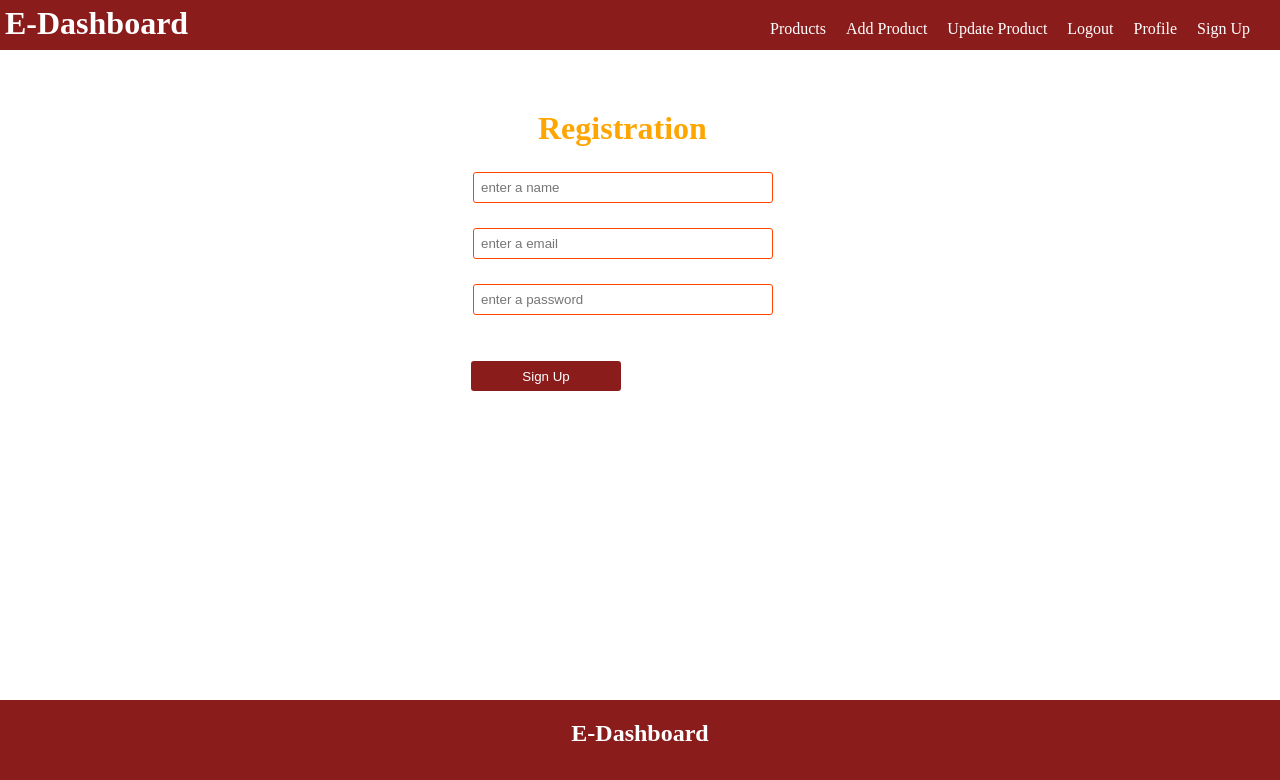
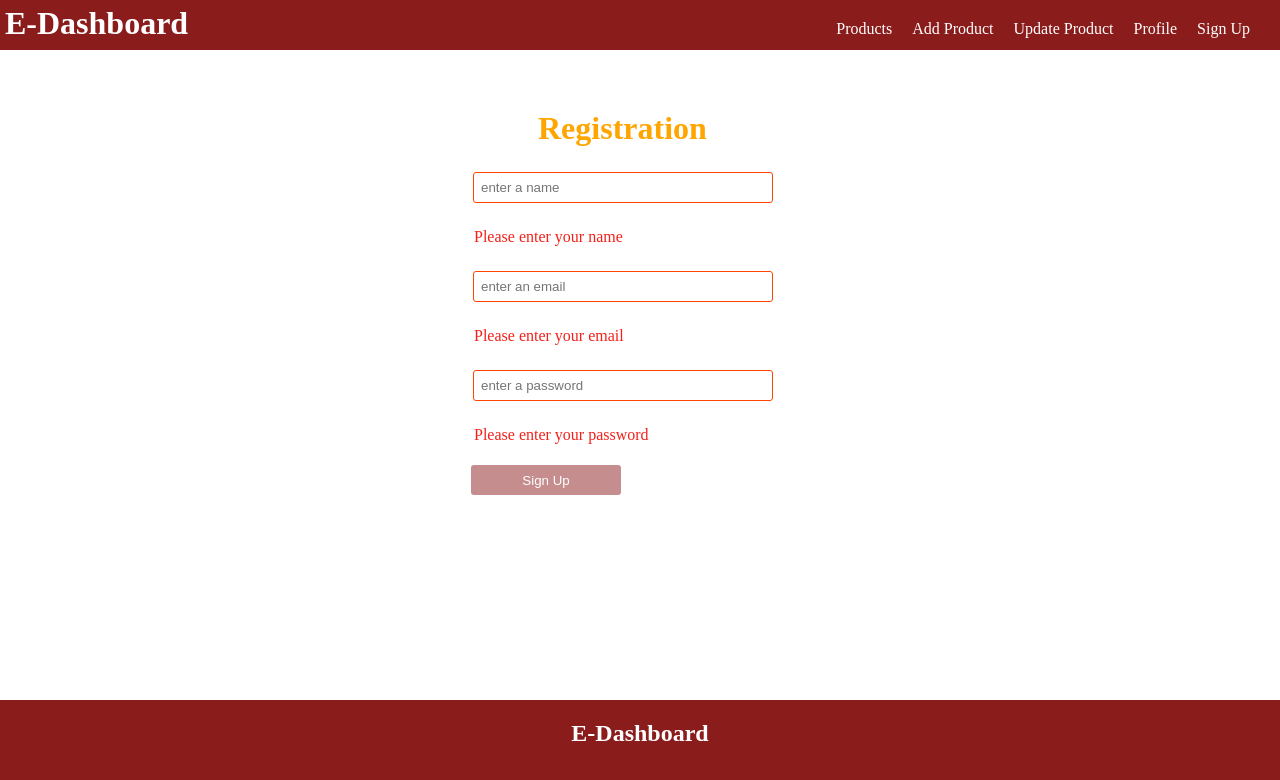
Before and after one commit to AhsanHafeez2525/Dashboard_Mern_Web_App, a React (Vite) app in the folder frontend-dash/: page /signupform in a window 1280 px wide. Both pictures are taken after a click on the button "Sign Up". Shown: the top 780 px of the page. Built offline with nearby package versions, Linux system fonts and the light colour scheme; no server answers.

Commit message:
localStorage_WithoutSignup_notShowPages_SignUp-ButtonRemove-userSignup

```diff
--- a/frontend-dash/package.json
+++ b/frontend-dash/package.json
@@ -10,9 +10,11 @@
 		"preview": "vite preview"
 	},
 	"dependencies": {
+		"formik": "^2.4.5",
 		"react": "^18.2.0",
 		"react-dom": "^18.2.0",
-		"react-router-dom": "^6.20.0"
+		"react-router-dom": "^6.20.0",
+		"yup": "^1.3.2"
 	},
 	"devDependencies": {
 		"@types/react": "^18.2.37",
--- a/frontend-dash/src/App.css
+++ b/frontend-dash/src/App.css
@@ -35,3 +35,23 @@
 	border: 1px solid orangered;
 	border-radius: 3px;
 }
+.signup-button {
+	margin: 21px;
+	width: 150px;
+	height: 30px;
+	background: #c58d8d;
+	color: white;
+	border: 0;
+	border-radius: 3px;
+	margin-left: 23px;
+	cursor: pointer;
+}
+
+.signup-button:hover {
+	background: #8b1c1c;
+}
+.form-error {
+	font-size: 1rem;
+	color: #f3211a;
+	margin-left: 26px;
+}
--- a/frontend-dash/src/App.jsx
+++ b/frontend-dash/src/App.jsx
@@ -4,6 +4,7 @@ import Footer from './components/Footer.jsx';
 import './App.css';
 import { BrowserRouter, Routes, Route } from 'react-router-dom';
 import SignUpForm from './components/SignUpForm.jsx';
+import PrivateComponent from './components/PrivateComponent.jsx';
 
 function App() {
 	return (
@@ -11,11 +12,17 @@ function App() {
 			<BrowserRouter>
 				<Nav />
 				<Routes>
-					<Route path='/' element={<h1>Prodcut Listing component</h1>} />
-					<Route path='/add' element={<h1>Add Prodcut component</h1>} />
-					<Route path='/update' element={<h1>Update Prodcut component</h1>} />
-					<Route path='/logout' element={<h1>Logout Prodcut component</h1>} />
-					<Route path='/profile' element={<h1>Profile Prodcut component</h1>} />
+					<Route element={<PrivateComponent />}>
+						<Route path='/' element={<h1>Prodcut Listing component</h1>} />
+						<Route path='/add' element={<h1>Add Prodcut component</h1>} />
+						<Route path='/update' element={<h1>Update Prodcut component</h1>} />
+						<Route path='/logout' element={<h1>Logout Prodcut component</h1>} />
+						<Route
+							path='/profile'
+							element={<h1>Profile Prodcut component</h1>}
+						/>
+					</Route>
+
 					<Route path='/signupform' element={<SignUpForm />} />
 				</Routes>
 			</BrowserRouter>
--- /dev/null
+++ b/frontend-dash/src/Schemas/index.jsx
@@ -0,0 +1,10 @@
+import * as Yup from 'yup';
+
+export const signUpSchema = Yup.object({
+	name: Yup.string().min(2).max(25).required('Please enter your name'),
+	email: Yup.string().email().required('Please enter your email'),
+	password: Yup.string().min(6).required('Please enter your password'),
+	//   confirm_password: Yup.string()
+	//     .required()
+	//     .oneOf([Yup.ref("password"), null], "Password must match"),
+});
--- a/frontend-dash/src/components/Nav.jsx
+++ b/frontend-dash/src/components/Nav.jsx
@@ -1,6 +1,8 @@
-import React from 'react';
-import { Link } from 'react-router-dom';
+import React, { useEffect } from 'react';
+import { Link, useNavigate } from 'react-router-dom';
 const Nav = () => {
+	const auth = localStorage.getItem('user');
+
 	return (
 		<div>
 			<div
@@ -27,13 +29,15 @@ const Nav = () => {
 							<Link to='/update'>Update Product</Link>
 						</li>
 						<li>
-							<Link to='/logout'>Logout</Link>
-						</li>
-						<li>
 							<Link to='/profile'>Profile</Link>
 						</li>
 						<li>
-							<Link to='/signupform'>Sign Up</Link>
+							{' '}
+							{auth ? (
+								<Link to='/logout'>Logout</Link>
+							) : (
+								<Link to='/signupform'>Sign Up</Link>
+							)}
 						</li>
 					</ul>
 				</div>
--- /dev/null
+++ b/frontend-dash/src/components/PrivateComponent.jsx
@@ -0,0 +1,10 @@
+import React from 'react';
+
+import { Navigate, Outlet } from 'react-router-dom';
+
+const PrivateComponent = () => {
+	const auth = localStorage.getItem('user');
+	return auth ? <Outlet /> : <Navigate to='/signupform' />;
+};
+
+export default PrivateComponent;
--- a/frontend-dash/src/components/SignUpForm.jsx
+++ b/frontend-dash/src/components/SignUpForm.jsx
@@ -1,53 +1,55 @@
-import React, { useState } from 'react';
+import React, { useEffect } from 'react';
 import { useNavigate } from 'react-router-dom';
+import { useFormik } from 'formik';
+import { signUpSchema } from '../Schemas';
+
+const initialValues = {
+	name: '',
+	email: '',
+	password: '',
+};
 
 const SignUpForm = () => {
-	const [name, setName] = useState('');
-	const [email, setEmail] = useState('');
-	const [password, setPassword] = useState('');
 	const navigate = useNavigate();
 
-	// const submitData = async () => {
-	// 	console.warn(name, email, password);
-	// 	try {
-	// 		let result = await fetch('http://localhost:5000/register', {
-	// 			method: 'POST',
-	// 			body: JSON.stringify({ name, email, password }),
-	// 			headers: {
-	// 				'Content-Type': 'application/json',
-	// 			},
-	// 		});
+	const formik = useFormik({
+		initialValues,
+		validationSchema: signUpSchema,
+		onSubmit: async values => {
+			try {
+				console.log('Form values:', values);
 
-	// 		if (!result.ok) {
-	// 			throw new Error(`HTTP error! Status: ${result.status}`);
-	// 		}
+				let result = await fetch('http://localhost:5000/register', {
+					method: 'POST',
+					body: JSON.stringify(values),
+					headers: {
+						'Content-Type': 'application/json',
+					},
+				});
 
-	// 		result = await result.json();
-	// 		console.warn(result);
+				if (!result.ok) {
+					throw new Error(`HTTP error! Status: ${result.status}`);
+				}
 
-	// 		if (result) {
-	// 			navigate('/');
-	// 		}
-	// 	} catch (error) {
-	// 		console.error('Fetch error:', error);
-	// 	}
-	// };
+				result = await result.json();
+				console.log('API response:', result);
 
-	const submitData = async () => {
-		console.warn(name, email, password);
-		let result = await fetch('http://localhost:5000/register', {
-			method: 'POST',
-			body: JSON.stringify({ name, email, password }),
-			headers: {
-				'Content-Type': 'application/json',
-			},
-		});
-		result = await result.json();
-		console.warn(result);
-		if (result) {
+				localStorage.setItem('user', JSON.stringify(result));
+
+				navigate('/');
+			} catch (error) {
+				console.error('Fetch error:', error);
+			}
+		},
+	});
+
+	useEffect(() => {
+		const auth = localStorage.getItem('user');
+		if (auth) {
 			navigate('/');
 		}
-	};
+	});
+
 	return (
 		<div style={{ marginLeft: '35%', marginTop: 60 }}>
 			<h1 style={{ marginLeft: 90, color: 'orange' }}>Registration</h1>
@@ -55,37 +57,43 @@ const SignUpForm = () => {
 				className='input-box'
 				type='text'
 				placeholder='enter a name'
-				value={name}
-				onChange={e => setName(e.target.value)}
+				name='name'
+				value={formik.values.name}
+				onChange={formik.handleChange}
+				onBlur={formik.handleBlur}
 			/>
+			{formik.errors.name && formik.touched.name ? (
+				<p className='form-error'>{formik.errors.name}</p>
+			) : null}
+
 			<input
 				className='input-box'
 				type='text'
-				placeholder='enter a email'
-				value={email}
-				onChange={e => setEmail(e.target.value)}
+				placeholder='enter an email'
+				name='email'
+				value={formik.values.email}
+				onChange={formik.handleChange}
+				onBlur={formik.handleBlur}
 			/>
+			{formik.errors.email && formik.touched.email ? (
+				<p className='form-error'>{formik.errors.email}</p>
+			) : null}
 			<input
 				className='input-box'
 				type='text'
 				placeholder='enter a password'
-				value={password}
-				onChange={e => setPassword(e.target.value)}
+				name='password'
+				value={formik.values.password}
+				onChange={formik.handleChange}
+				onBlur={formik.handleBlur}
 			/>
+			{formik.errors.password && formik.touched.password ? (
+				<p className='form-error'>{formik.errors.password}</p>
+			) : null}
 			<button
 				type='button'
-				onClick={submitData}
-				style={{
-					margin: 21,
-					width: 150,
-					height: 30,
-					background: '#8b1c1c',
-					color: 'white',
-					border: 0,
-					borderRadius: 3,
-					marginLeft: 23,
-					cursor: 'pointer',
-				}}>
+				onClick={formik.handleSubmit}
+				className='signup-button'>
 				Sign Up
 			</button>
 		</div>
```
Also changed, not shown: 1 other file (tests, documents, lock files or other folders).
